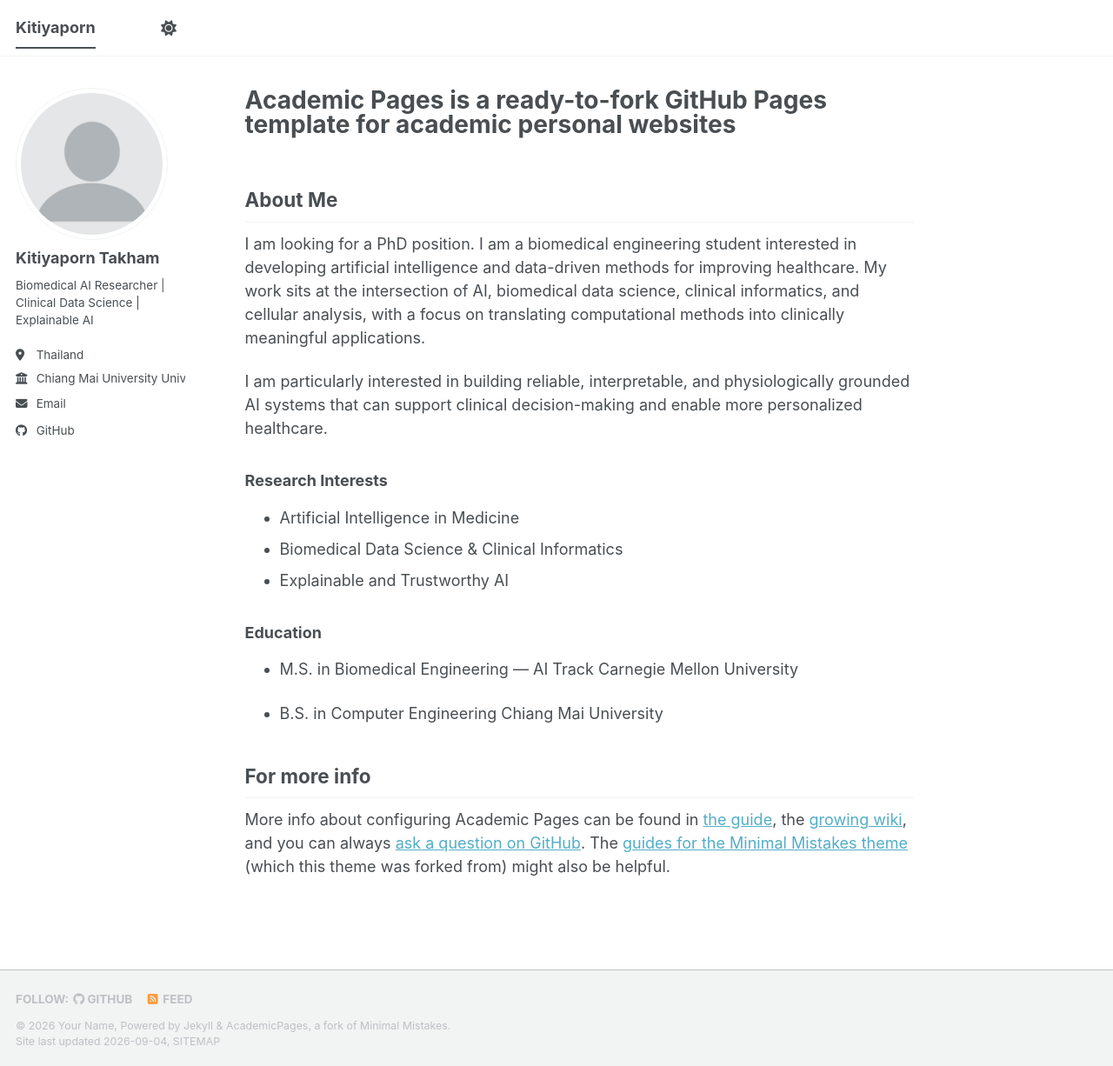
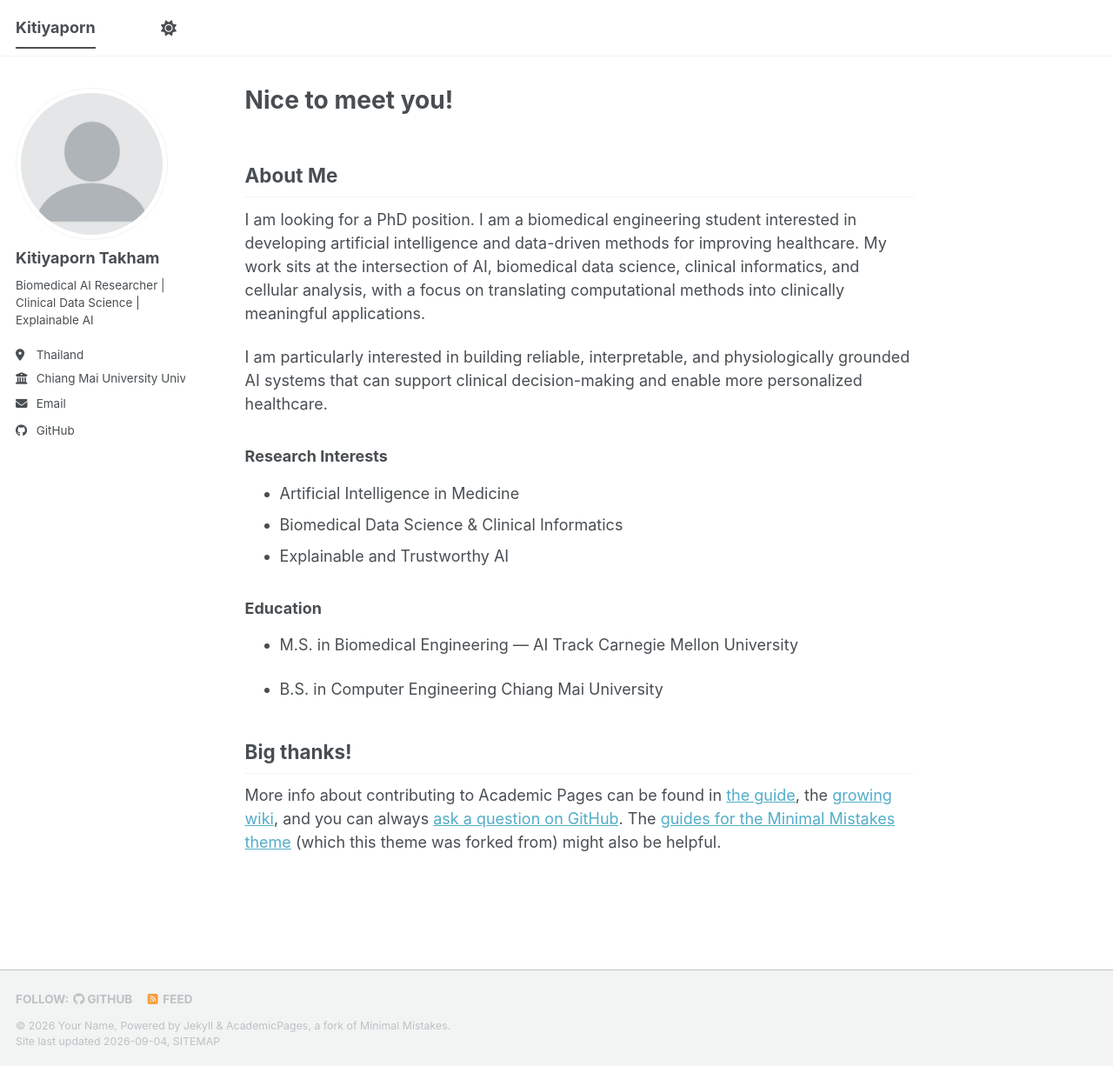
Before and after one commit to Kitiyaparnnn/Kitiyaparnnn.github.io, a Jekyll site: the page built from _pages/about.md, in a window 1280 px wide and 1226 px high. Shown: the whole window at 87% size. Built offline with Jekyll 4.4.1, drawn with Linux system fonts in a browser that asks for light colours; a style sheet for code colours, icons or effects is not loaded.

Commit message:
Update about.md

```diff
--- a/_pages/about.md
+++ b/_pages/about.md
@@ -1,6 +1,6 @@
 ---
 permalink: /
-title: "Academic Pages is a ready-to-fork GitHub Pages template for academic personal websites"
+title: "Nice to meet you!"
 author_profile: true
 redirect_from:
   - /about/
@@ -28,6 +28,6 @@ Carnegie Mellon University
 - B.S. in Computer Engineering
 Chiang Mai University
 
-For more info
+Big thanks!
 ------
-More info about configuring Academic Pages can be found in [the guide](https://academicpages.github.io/markdown/), the [growing wiki](https://github.com/academicpages/academicpages.github.io/wiki), and you can always [ask a question on GitHub](https://github.com/academicpages/academicpages.github.io/discussions). The [guides for the Minimal Mistakes theme](https://mmistakes.github.io/minimal-mistakes/docs/configuration/) (which this theme was forked from) might also be helpful.
+More info about contributing to Academic Pages can be found in [the guide](https://academicpages.github.io/markdown/), the [growing wiki](https://github.com/academicpages/academicpages.github.io/wiki), and you can always [ask a question on GitHub](https://github.com/academicpages/academicpages.github.io/discussions). The [guides for the Minimal Mistakes theme](https://mmistakes.github.io/minimal-mistakes/docs/configuration/) (which this theme was forked from) might also be helpful.
```
